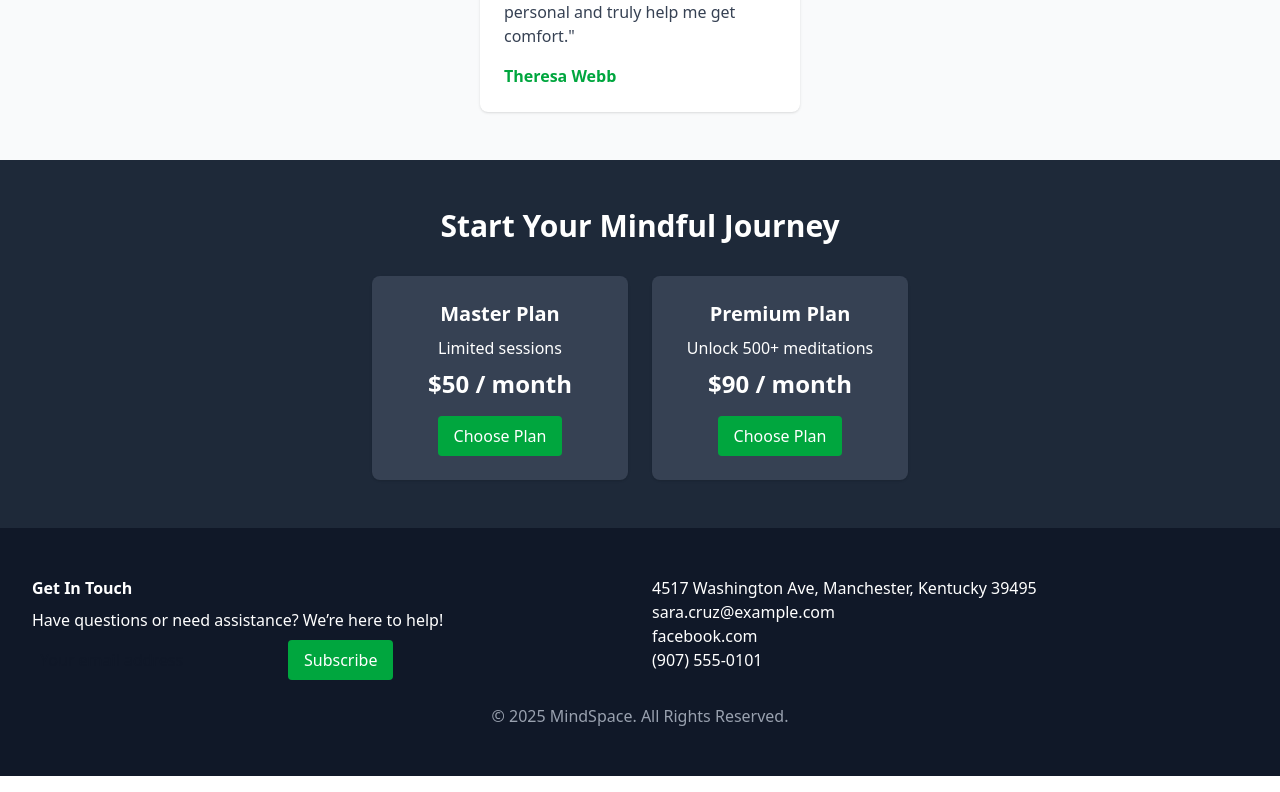
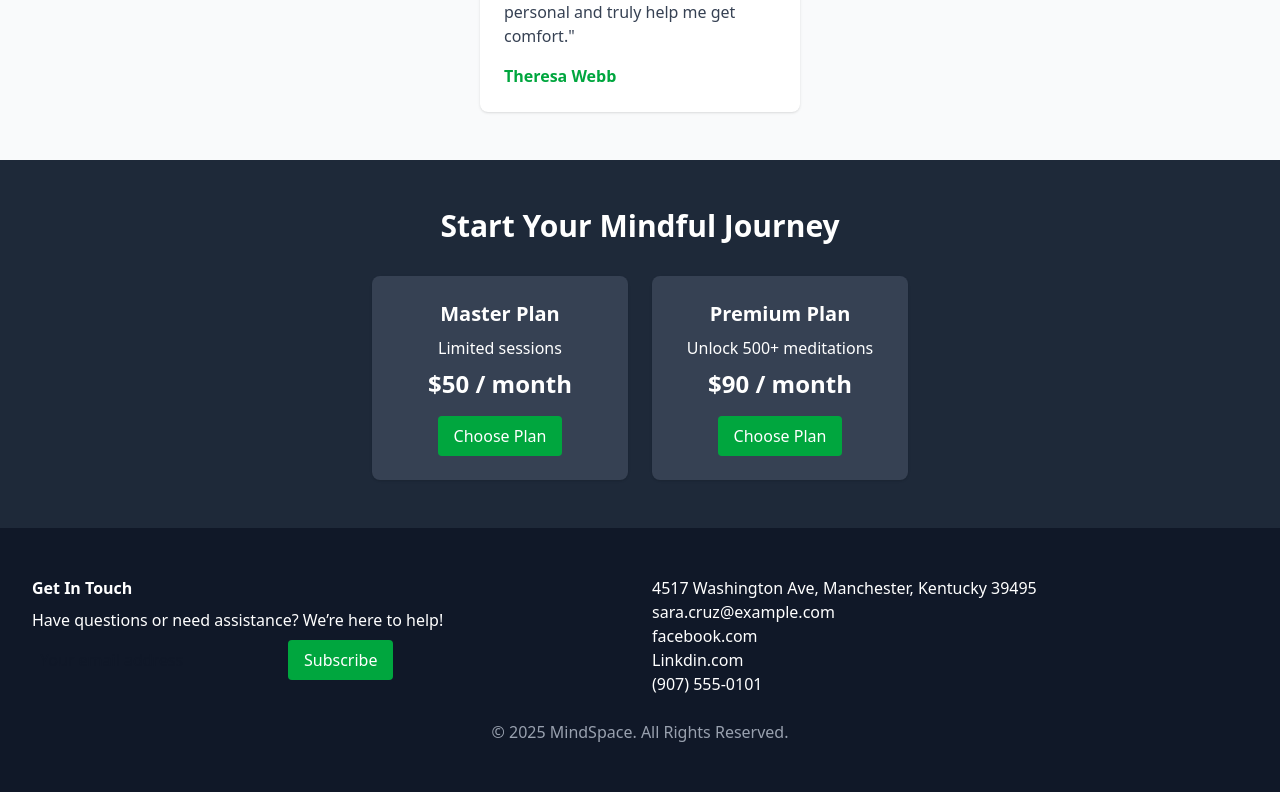
Before and after one commit to AzharMehmood4/mindspace, a React (Vite) app: page / in a window 1280 px wide. Shown: the part 2036-2828 px from the top of the page. Built offline with nearby package versions, Linux system fonts and the light colour scheme; no server answers.

Commit message:
add contact

```diff
--- a/src/pages/home.jsx
+++ b/src/pages/home.jsx
@@ -166,6 +166,7 @@ export default function home() {
             <p>4517 Washington Ave, Manchester, Kentucky 39495</p>
             <p>sara.cruz@example.com</p>
             <p>facebook.com</p>
+            <p>Linkdin.com</p>
             <p>(907) 555-0101</p>
           </div>
         </div>
```
